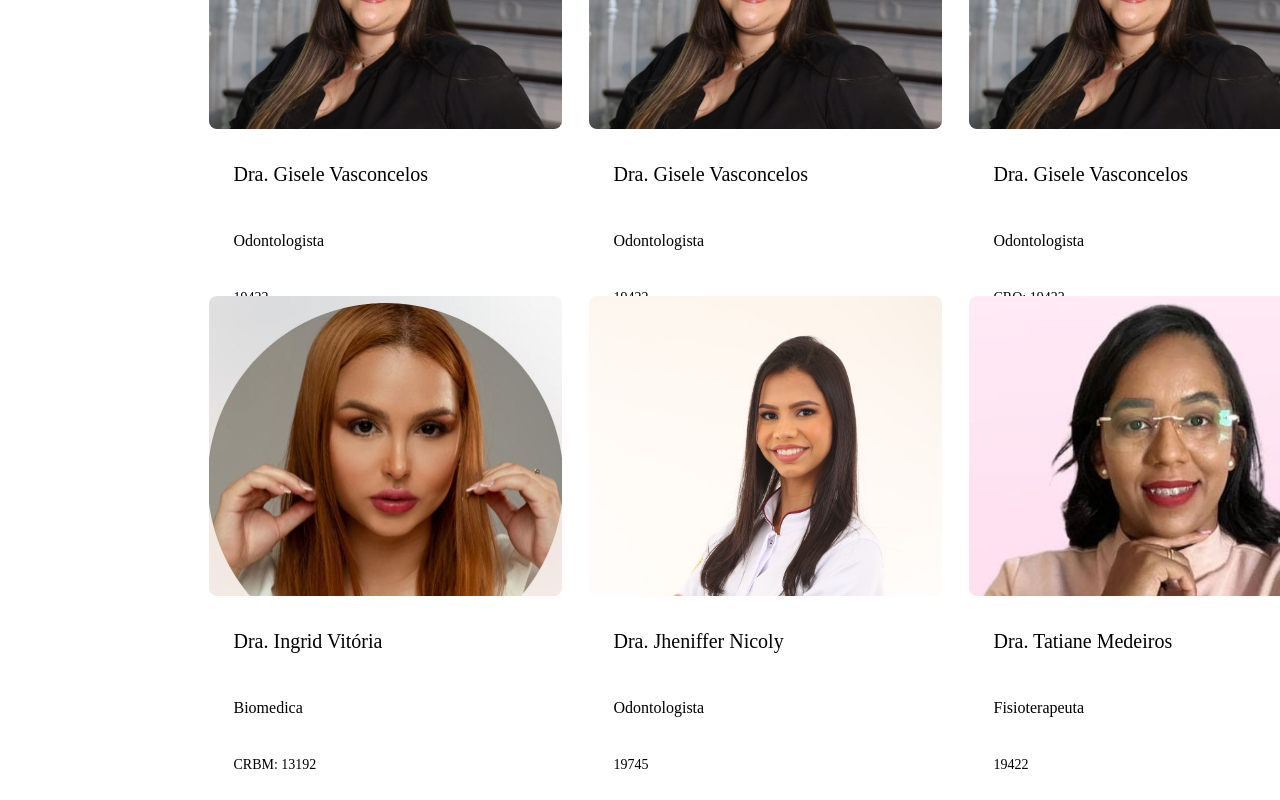
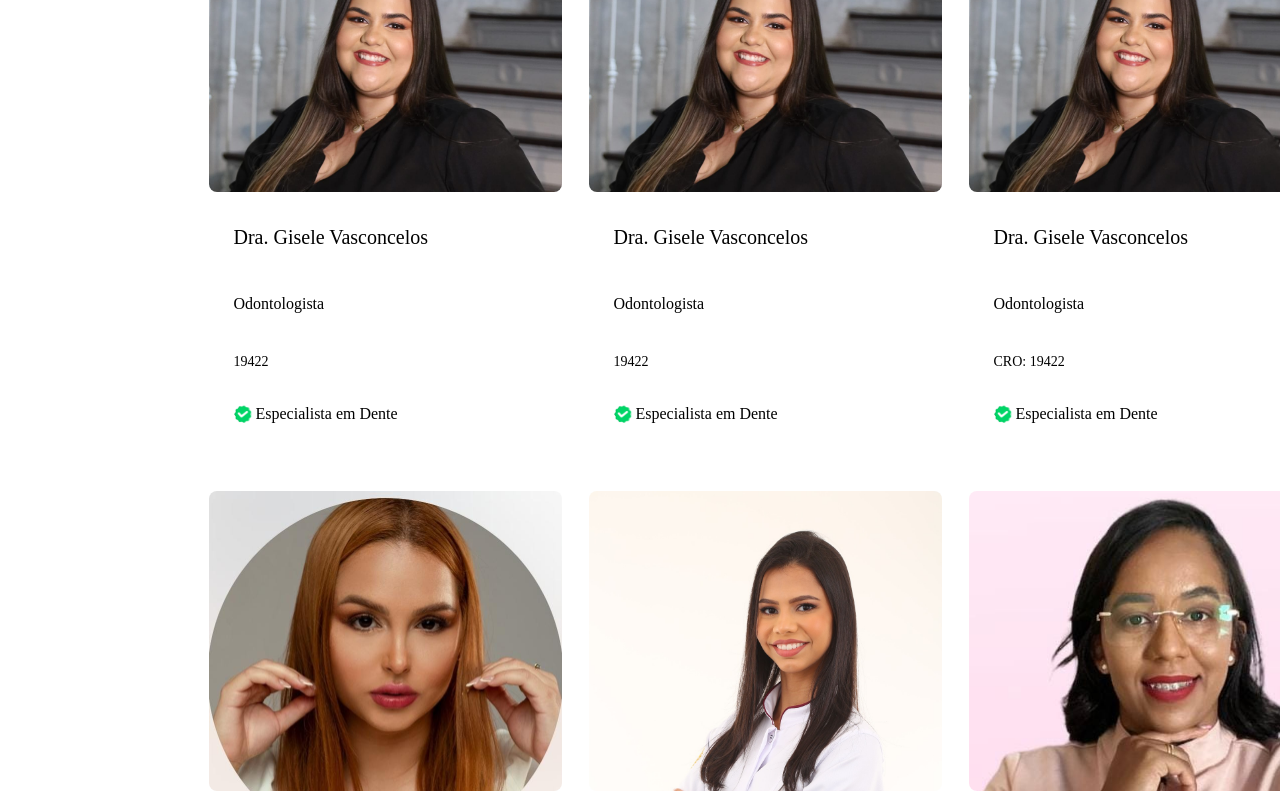
Before and after one commit to wemersonmatheuss/odonto-premium, a React (Vite) app: page / in a window 1280 px wide. Shown: the part 5060-5860 px from the top of the page. Built offline with nearby package versions, Linux system fonts and the light colour scheme.

Commit message:
style: ajustar padding do componente de card

```diff
--- a/src/components/CardTeam/styles.module.css
+++ b/src/components/CardTeam/styles.module.css
@@ -1,6 +1,6 @@
 .container {
     width: 353px;
-    height: 440px;
+    height: auto;
 
     display: flex;
     justify-content: center;
@@ -26,7 +26,7 @@
 }
 
 .description {
-    padding: 10px 25px 20px 25px;
+    padding: 10px 25px 25px 25px;
 
     display: flex;
     flex-direction: column;
```
